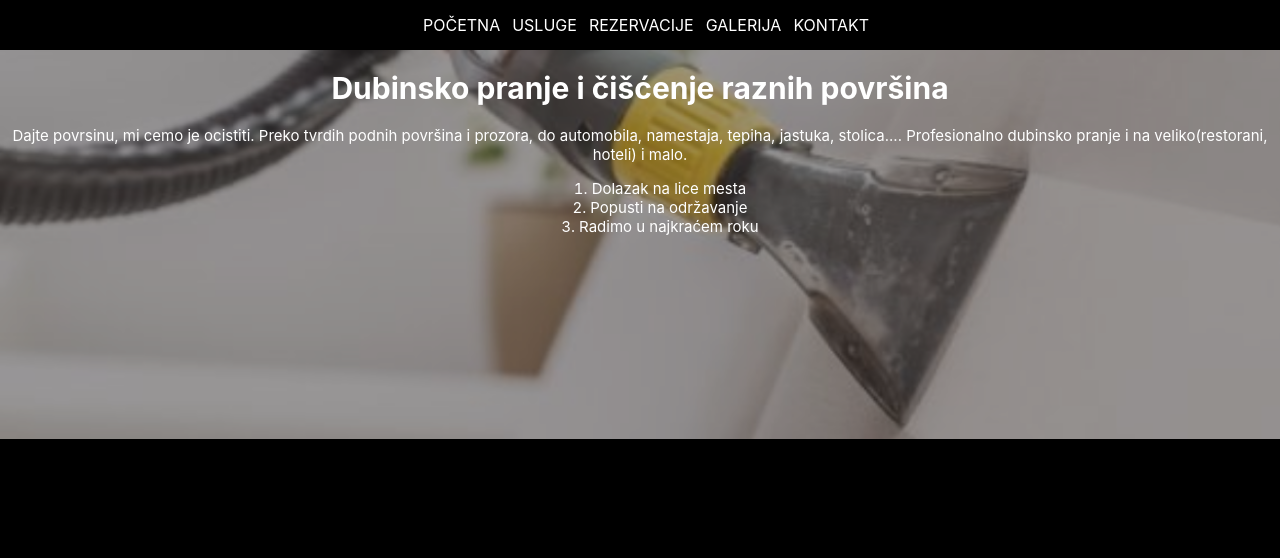
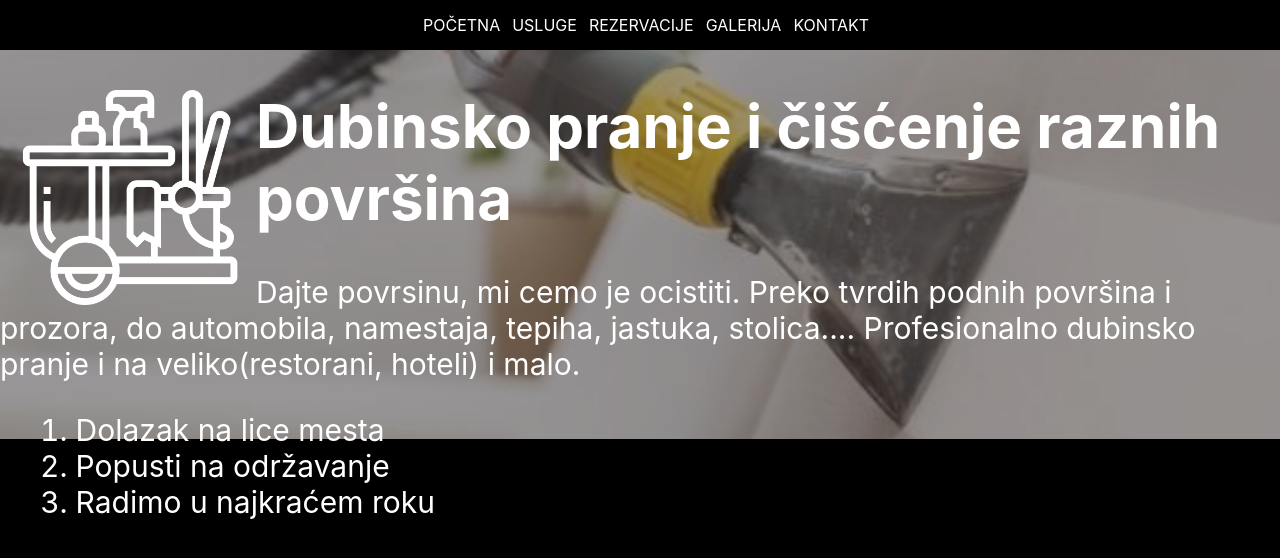
Before and after one commit to trinstone/MaturskiDubinskoPranje, a React (Create React App) app: page / in a window 1280 px wide. Shown: the top 558 px of the page. Built offline with nearby package versions, Linux system fonts and the light colour scheme.

Commit message:
dodata slicica, dodat fajl za iste i hover navbara popravljen

```diff
--- a/src/App.js
+++ b/src/App.js
@@ -3,6 +3,7 @@ import './App.css';
 import NavBar from './NavBar';
 import pozadina from './pozadina.png';
 import Pocetna from './Pocetna';
+import slicica1 from './stikeri/slicica1.png';
 
 function App() {
   return (
@@ -15,6 +16,7 @@ function App() {
     }}>
           <NavBar />
           <div className="content">
+            <img src={slicica1} alt="" className="slicica1" />
             <Routes>
               <Route path="/" element={<Pocetna />} />
             </Routes>
--- a/src/index.css
+++ b/src/index.css
@@ -28,11 +28,18 @@ code {
 }
 
 .navbar a:hover {
-  color: #3e7edf;
+  border-bottom: 3px solid white; /* or whatever colour you'd prefer */
+
 }
 
 .Pocetna {
-  text-align: center;
+  text-align: left;
   font-size: 15px;
   list-style-position: inside;
+  font-size: 30px;
 }
+
+.slicica1 {
+  float: left;
+  width: 20vw;
+}
```
Also changed, not shown: src/stikeri/slicica1.png (renamed from src/slicica1.png).
